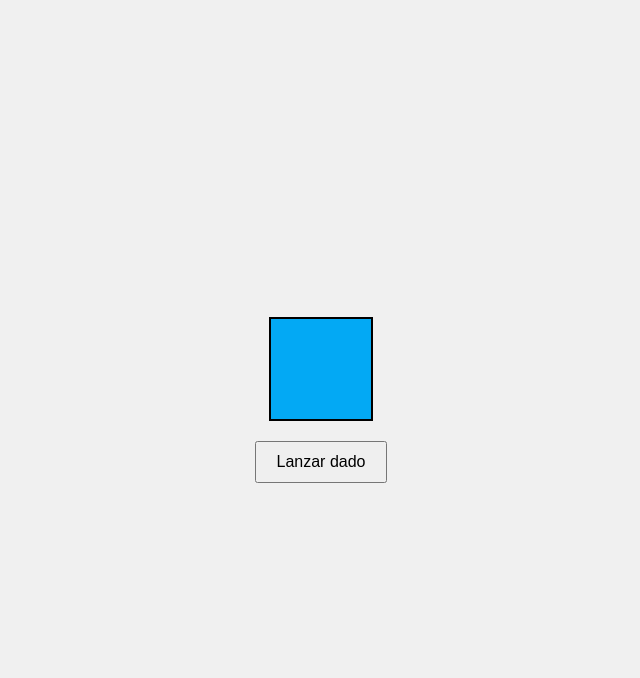
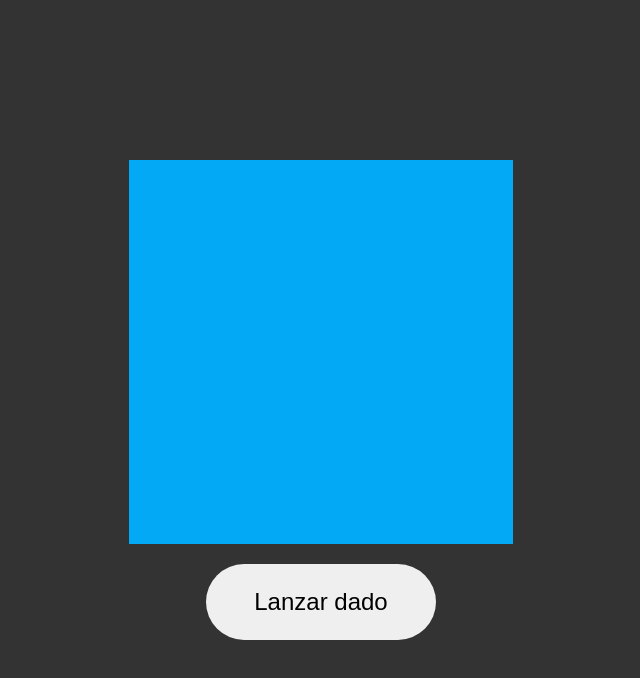
Before and after one commit to domingouribe/dados, a plain HTML site: page dados.html in a window 1280 px wide. Both pictures are taken after a click on the button "Lanzar dado". Shown: the whole page, without its empty margins (319-959 px from the left). Drawn offline with Linux system fonts and the light colour scheme.

Commit message:
Factorizacion del codigo

```diff
--- /dev/null
+++ b/app.js
@@ -0,0 +1,17 @@
+
+const diceElement = document.getElementById('dice');
+const rollButton = document.getElementById('rollButton');
+
+const colors = ['yellow', 'red', 'light-blue', 'black', 'green', 'white'];
+
+function getRandomColor() {
+    const randomIndex = Math.floor(Math.random() * colors.length);
+    return colors[randomIndex];
+}
+
+function rollDice() {
+    const color = getRandomColor();
+    diceElement.className = `DiceGame-dice ${color}`;
+}
+
+rollButton.addEventListener('click', rollDice);
--- a/dados.html
+++ b/dados.html
@@ -1,73 +1,26 @@
 <!DOCTYPE html>
 <html lang="en">
+
 <head>
     <meta charset="UTF-8">
     <meta name="viewport" content="width=device-width, initial-scale=1.0">
     <title>Color Dice Game</title>
-    <style>
-        body {
-            font-family: Arial, sans-serif;
-            background-color: #f0f0f0;
-            display: flex;
-            justify-content: center;
-            align-items: center;
-            height: 100vh;
-            margin: 0;
-        }
+    <link rel="preconnect" href="https://fonts.googleapis.com">
+    <link rel="preconnect" href="https://fonts.gstatic.com" crossorigin>
+    <link
+        href="https://fonts.googleapis.com/css2?family=Nunito+Sans:ital,opsz,wght@0,6..12,200..1000;1,6..12,200..1000&display=swap"
+        rel="stylesheet">
+    <link rel="stylesheet" href="style.css">
+    <script type="module" src="app.js"></script>
 
-        .DiceGame {
-            display: flex;
-            flex-direction: column;
-            align-items: center;
-        }
+</head>
 
-        .DiceGame-dice {
-            width: 100px;
-            height: 100px;
-            margin-bottom: 20px;
-            display: flex;
-            justify-content: center;
-            align-items: center;
-            font-size: 2em;
-            border: 2px solid #000;
-        }
-
-        .DiceGame-button {
-            padding: 10px 20px;
-            font-size: 1em;
-            cursor: pointer;
-        }
-
-        .yellow { background-color: #FFEB3B; }
-        .red { background-color: #F44336; }
-        .light-blue { background-color: #03A9F4; }
-        .black { background-color: #000000; }
-        .green { background-color: #4CAF50; }
-        .white { background-color: #FFFFFF; }
-    </style>
-</head>
 <body>
     <div class="DiceGame">
         <div class="DiceGame-dice white" id="dice"></div>
         <button class="DiceGame-button" id="rollButton">Lanzar dado</button>
     </div>
-    <script>
-        const diceElement = document.getElementById('dice');
-        const rollButton = document.getElementById('rollButton');
 
-        const colors = ['yellow', 'red', 'light-blue', 'black', 'green', 'white'];
+</body>
 
-        function getRandomColor() {
-            const randomIndex = Math.floor(Math.random() * colors.length);
-            return colors[randomIndex];
-        }
-
-        function rollDice() {
-            const color = getRandomColor();
-            diceElement.className = `DiceGame-dice ${color}`;
-        }
-
-        rollButton.addEventListener('click', rollDice);
-    </script>
-</body>
 </html>
--- /dev/null
+++ b/style.css
@@ -0,0 +1,81 @@
+:root {
+    font-family: "Nunito Sans", sans-serif;
+
+    --uiGreen: rgba(15, 206, 126, 0.678);
+    --uiYellow: rgb(255, 207, 92);
+    --uiBlue: rgb(16, 109, 190);
+    --uiWhite: #dbdbdb;
+    --uiBlack: rgb(24, 24, 24);
+    --uiRed: rgb(223, 41, 56);
+}
+
+
+html {
+    font-family: var(--main-font);
+    box-sizing: border-box;
+    scroll-behavior: smooth;
+}
+
+*,
+*:before,
+*:after {
+    box-sizing: inherit;
+}
+
+body {
+    font-family: Arial, sans-serif;
+    background-color: #333333;
+    display: flex;
+    justify-content: center;
+    align-items: center;
+    height: 100vh;
+    margin: 0;
+}
+
+.DiceGame {
+    display: flex;
+    flex-direction: column;
+    align-items: center;
+}
+
+.DiceGame-dice {
+    width: 12em;
+    height: 12em;
+    margin-bottom: 20px;
+    display: flex;
+    justify-content: center;
+    align-items: center;
+    font-size: 2em;
+}
+
+.DiceGame-button {
+    padding: 1em 2em;
+    font-size: 1.5rem;
+    cursor: pointer;
+    border-radius: 5em;
+    border: none;
+}
+
+.yellow {
+    background-color: #FFEB3B;
+}
+
+.red {
+    background-color: #F44336;
+}
+
+.light-blue {
+    background-color: #03A9F4;
+}
+
+.black {
+    background-color: #000000;
+}
+
+.green {
+    background-color: #4CAF50;
+}
+
+.white {
+    background-color: #FFFFFF;
+}
```
